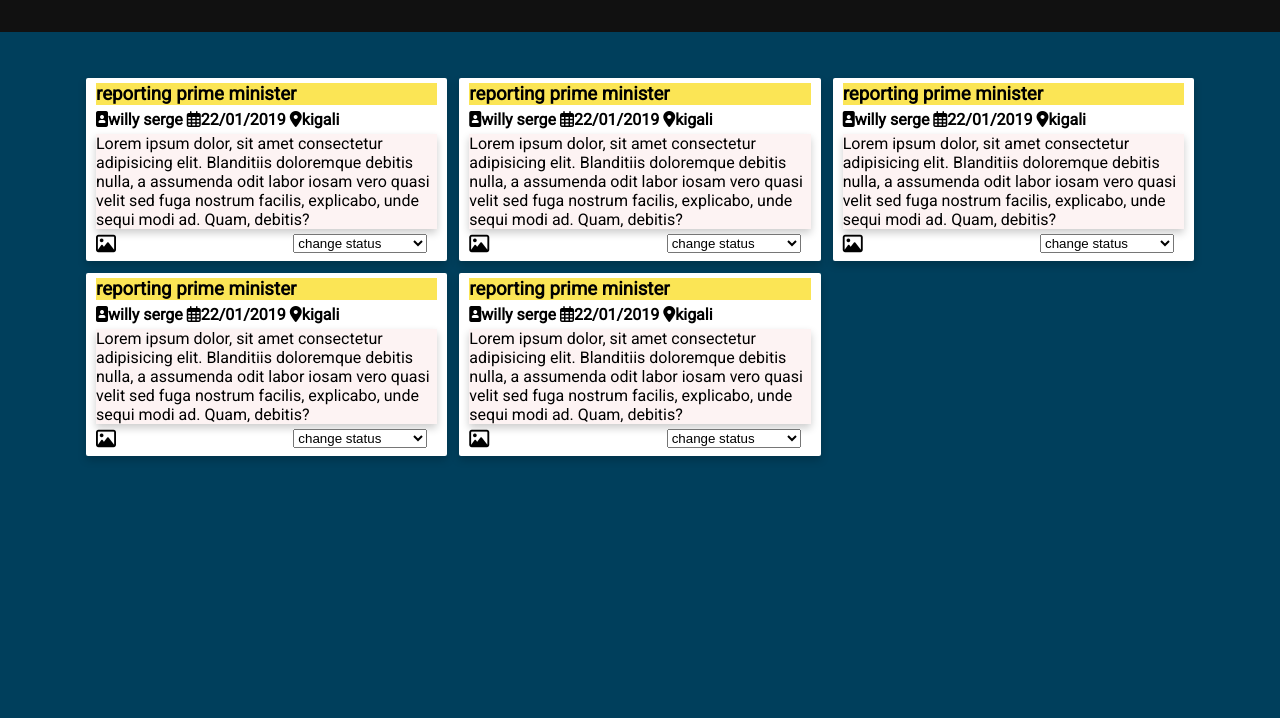
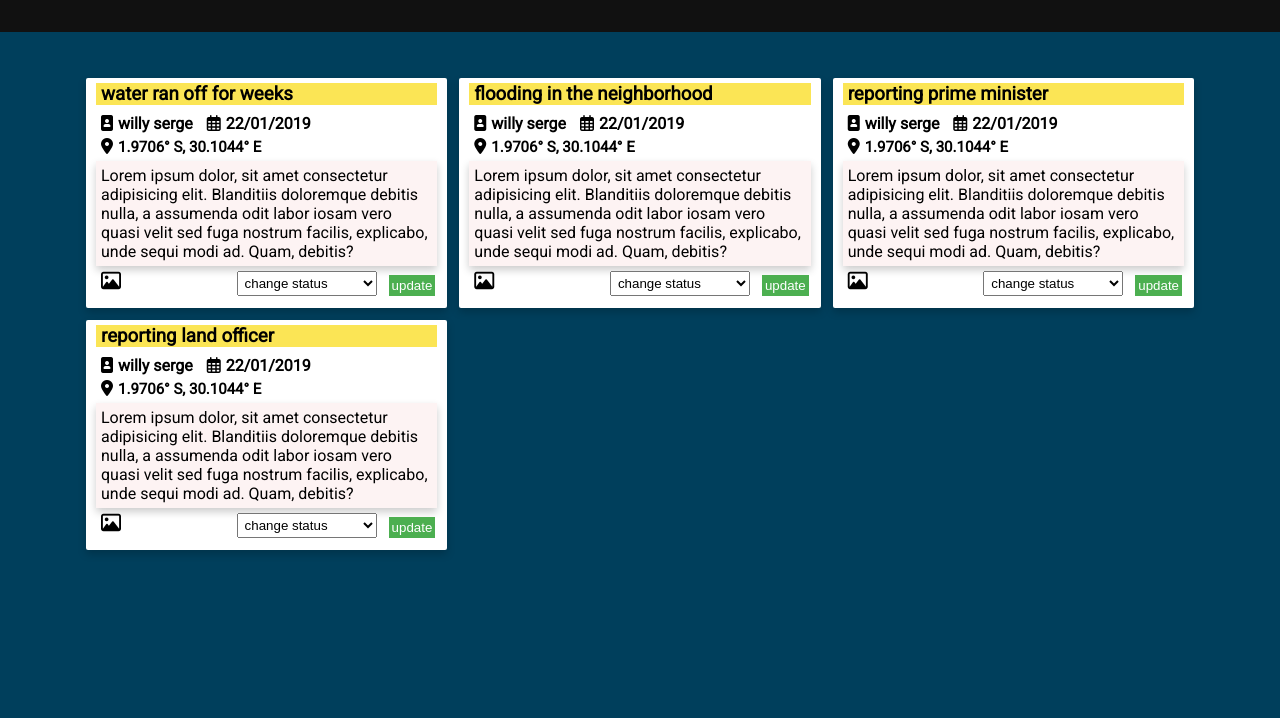
Before and after one commit to willyserge/broadcaster, a website: page UI/admin.html in a window 1280 px wide. Shown: the part 82-800 px from the top of the page. Drawn offline with Linux system fonts and the light colour scheme.

Commit message:
add image view model

```diff
--- a/UI/admin.html
+++ b/UI/admin.html
@@ -28,10 +28,10 @@
       <section>
         <div class="reports-section">
           <div class="incident">
-            <h3>reporting prime minister</h3>
+            <h3>water ran off for weeks</h3>
             <i class="fas fa-portrait"></i><span>willy serge</span>
-            <i class="far fa-calendar-alt"></i><span>22/01/2019</span>
-            <i class="fas fa-map-marker-alt"></i><span>kigali</span>
+            <i class="far fa-calendar-alt"></i><span>22/01/2019</span><br>
+            <i class="fas fa-map-marker-alt"></i><span style="font-size: 15px">1.9706° S, 30.1044° E</span>
 
             <p>
               Lorem ipsum dolor, sit amet consectetur adipisicing elit.
@@ -39,18 +39,21 @@
               vero quasi velit sed fuga nostrum facilis, explicabo, unde sequi
               modi ad. Quam, debitis?
             </p>
-            <i class="far fa-image fa-lg"></i>
+            <i class="far fa-image fa-lg img-display"></i>
+            <button class="update-status-btn">update</button>
             <select>
               <option>change status</option>
-              <option>rejeted</option>
+              <option>rejected</option>
               <option>under investigation</option>
+              <option>resolved</option>
             </select>
+
           </div>
-          <div class="incident">
-            <h3>reporting prime minister</h3>
+           <div class="incident">
+            <h3>flooding in the neighborhood</h3>
             <i class="fas fa-portrait"></i><span>willy serge</span>
-            <i class="far fa-calendar-alt"></i><span>22/01/2019</span>
-            <i class="fas fa-map-marker-alt"></i><span>kigali</span>
+            <i class="far fa-calendar-alt"></i><span>22/01/2019</span><br>
+            <i class="fas fa-map-marker-alt"></i><span style="font-size: 15px">1.9706° S, 30.1044° E</span>
 
             <p>
               Lorem ipsum dolor, sit amet consectetur adipisicing elit.
@@ -58,18 +61,22 @@
               vero quasi velit sed fuga nostrum facilis, explicabo, unde sequi
               modi ad. Quam, debitis?
             </p>
-            <i class="far fa-image fa-lg"></i>
+            <i class="far fa-image fa-lg  img-display"></i>
+            <button class="update-status-btn">update</button>
             <select>
               <option>change status</option>
-              <option>rejeted</option>
+              <option>rejected</option>
               <option>under investigation</option>
+              <option>resolved</option>
             </select>
+
           </div>
-          <div class="incident">
+
+            <div class="incident">
             <h3>reporting prime minister</h3>
             <i class="fas fa-portrait"></i><span>willy serge</span>
-            <i class="far fa-calendar-alt"></i><span>22/01/2019</span>
-            <i class="fas fa-map-marker-alt"></i><span>kigali</span>
+            <i class="far fa-calendar-alt"></i><span>22/01/2019</span><br>
+            <i class="fas fa-map-marker-alt"></i><span style="font-size: 15px">1.9706° S, 30.1044° E</span>
 
             <p>
               Lorem ipsum dolor, sit amet consectetur adipisicing elit.
@@ -77,19 +84,21 @@
               vero quasi velit sed fuga nostrum facilis, explicabo, unde sequi
               modi ad. Quam, debitis?
             </p>
-            <i class="far fa-image fa-lg"></i>
+            <i class="far fa-image fa-lg  img-display"></i>
+            <button class="update-status-btn">update</button>
             <select>
               <option>change status</option>
-              <option>rejeted</option>
+              <option>rejected</option>
               <option>under investigation</option>
+              <option>resolved</option>
             </select>
+
           </div>
-
-          <div class="incident">
-            <h3>reporting prime minister</h3>
+            <div class="incident">
+            <h3>reporting land officer</h3>
             <i class="fas fa-portrait"></i><span>willy serge</span>
-            <i class="far fa-calendar-alt"></i><span>22/01/2019</span>
-            <i class="fas fa-map-marker-alt"></i><span>kigali</span>
+            <i class="far fa-calendar-alt"></i><span>22/01/2019</span><br>
+            <i class="fas fa-map-marker-alt"></i><span style="font-size: 15px">1.9706° S, 30.1044° E</span>
 
             <p>
               Lorem ipsum dolor, sit amet consectetur adipisicing elit.
@@ -97,38 +106,35 @@
               vero quasi velit sed fuga nostrum facilis, explicabo, unde sequi
               modi ad. Quam, debitis?
             </p>
-            <i class="far fa-image fa-lg"></i>
+            <i class="far fa-image fa-lg  img-display"></i>
+            <button class="update-status-btn">update</button>
             <select>
               <option>change status</option>
-              <option>rejeted</option>
+              <option>rejected</option>
               <option>under investigation</option>
+              <option>resolved</option>
             </select>
-          </div>
 
-          <div class="incident">
-            <h3>reporting prime minister</h3>
-            <i class="fas fa-portrait"></i><span>willy serge</span>
-            <i class="far fa-calendar-alt"></i><span>22/01/2019</span>
-            <i class="fas fa-map-marker-alt"></i><span>kigali</span>
-
-            <p>
-              Lorem ipsum dolor, sit amet consectetur adipisicing elit.
-              Blanditiis doloremque debitis nulla, a assumenda odit labor iosam
-              vero quasi velit sed fuga nostrum facilis, explicabo, unde sequi
-              modi ad. Quam, debitis?
-            </p>
-            <i class="far fa-image fa-lg"></i>
-            <select>
-              <option>change status</option>
-              <option>rejeted</option>
-              <option>under investigation</option>
-            </select>
           </div>
         </div>
       </section>
+
+          <!-- The Modal -->
+<div id="myModal" class="modal">
+
+  <!-- Modal content -->
+  <div class="modal-content">
+    <span class="close">&times;</span>
+    <img src="assets/corruption.jpg">
+  </div>
+
+</div>
+
+
     </div>
     <footer id="footer">
       <div>&copy; willy serge iradukunda 2019</div>
     </footer>
+    <script type="text/javascript" src="js/main.js"></script>
   </body>
 </html>
--- a/UI/css/admin.css
+++ b/UI/css/admin.css
@@ -74,37 +74,91 @@ html,body {
     padding-bottom: 8px;
     padding-left: 10px;
     padding-right: 10px;
-    transition: all 1s;
+
 }
 
-.incident:hover{
-    transform: scale(1.05);
-}
+
 .incident span{
     cursor: pointer;
     font-weight: bold;
+    padding: 0px 5px;
 }
 .incident p{
     margin: 5px 0px;
+    padding: 5px;
     background: #fdf3f3;
     box-shadow: 0 4px 8px 0 rgba(0,0,0,0.2);
     cursor: context-menu;
 }
 .incident h3{
+
     background-color: #fbe555;
+    padding-left: 5px;
     color: black;
     margin: 5px 0px;
     cursor: context-menu;
 }
 .incident i{
     cursor: pointer;
+    padding-left: 5px;
+    padding-top: 5px;
 }
 
-select{
+select , .update-status-btn{
     float: right;
     margin-right: 10px;
     cursor: pointer;
+    padding: 3px 3px;
 }
+.update-status-btn{
+    background-color: #4CAF50;
+    border: none;
+    color: white;
+    text-decoration: none;
+    margin: 4px 2px;
+    cursor: pointer;
+}
+
+
+/* The Modal (background) */
+.modal {
+  display: none;
+  position: fixed;
+  z-index: 1;
+  padding-top: 100px;
+  left: 0;
+  top: 0;
+  width: 100%;
+  height: 100%;
+  overflow: auto;
+  background-color: rgb(0,0,0);
+  background-color: rgba(0,0,0,0.4);
+}
+
+
+.modal-content {
+  background-color: #fefefe;
+  margin: auto;
+  padding: 20px;
+  border: 1px solid #888;
+  width: 50%;
+}
+
+
+.close {
+  color: #aaaaaa;
+  float: right;
+  font-size: 28px;
+  font-weight: bold;
+}
+
+.close:hover,
+.close:focus {
+  color: #000;
+  text-decoration: none;
+  cursor: pointer;
+}
+
 
 
 
@@ -137,7 +191,11 @@ select{
         padding: 35px 5%;
         background: #111;
     }
+
   }
+
+
+
 
 
 
```
